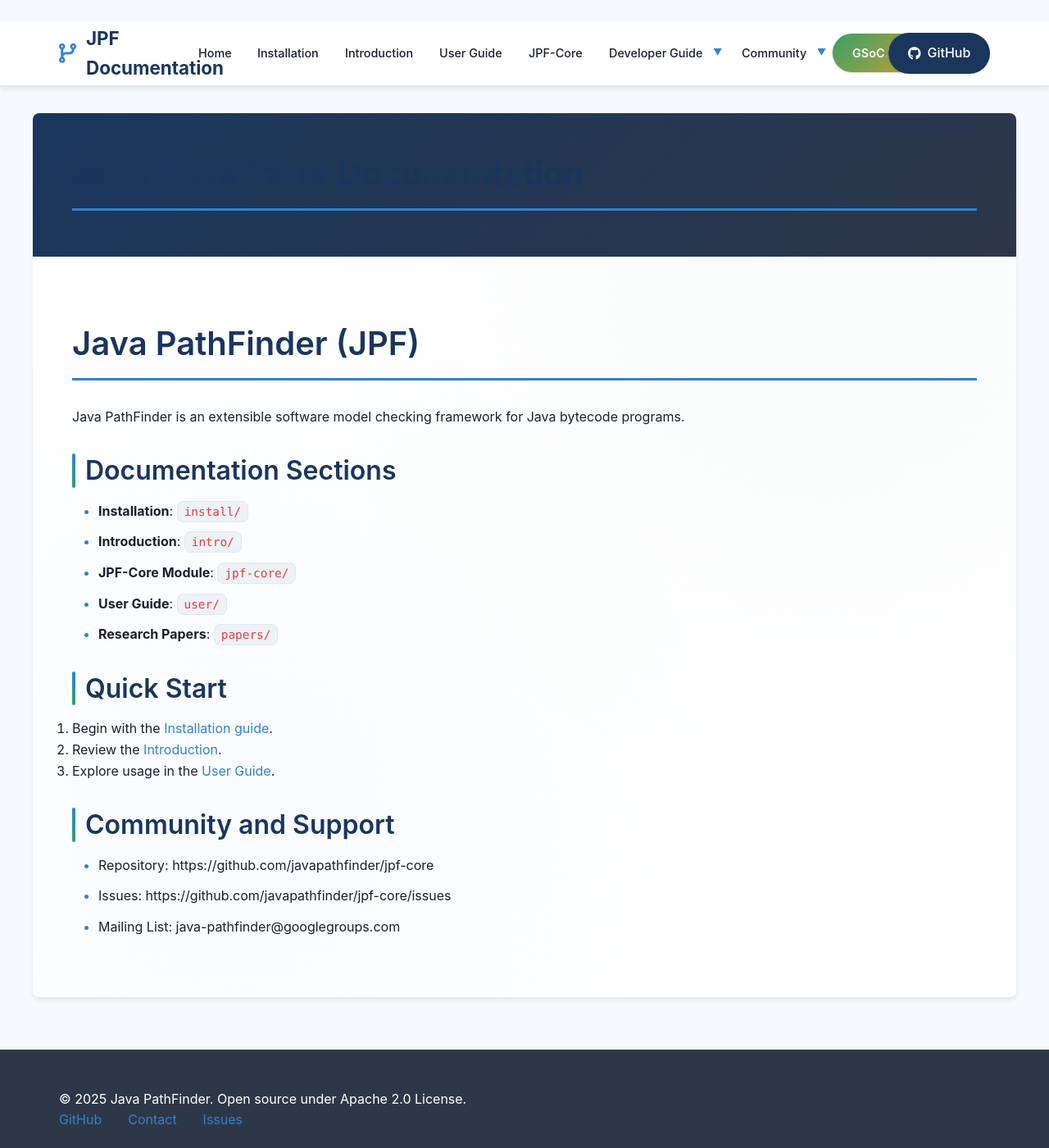
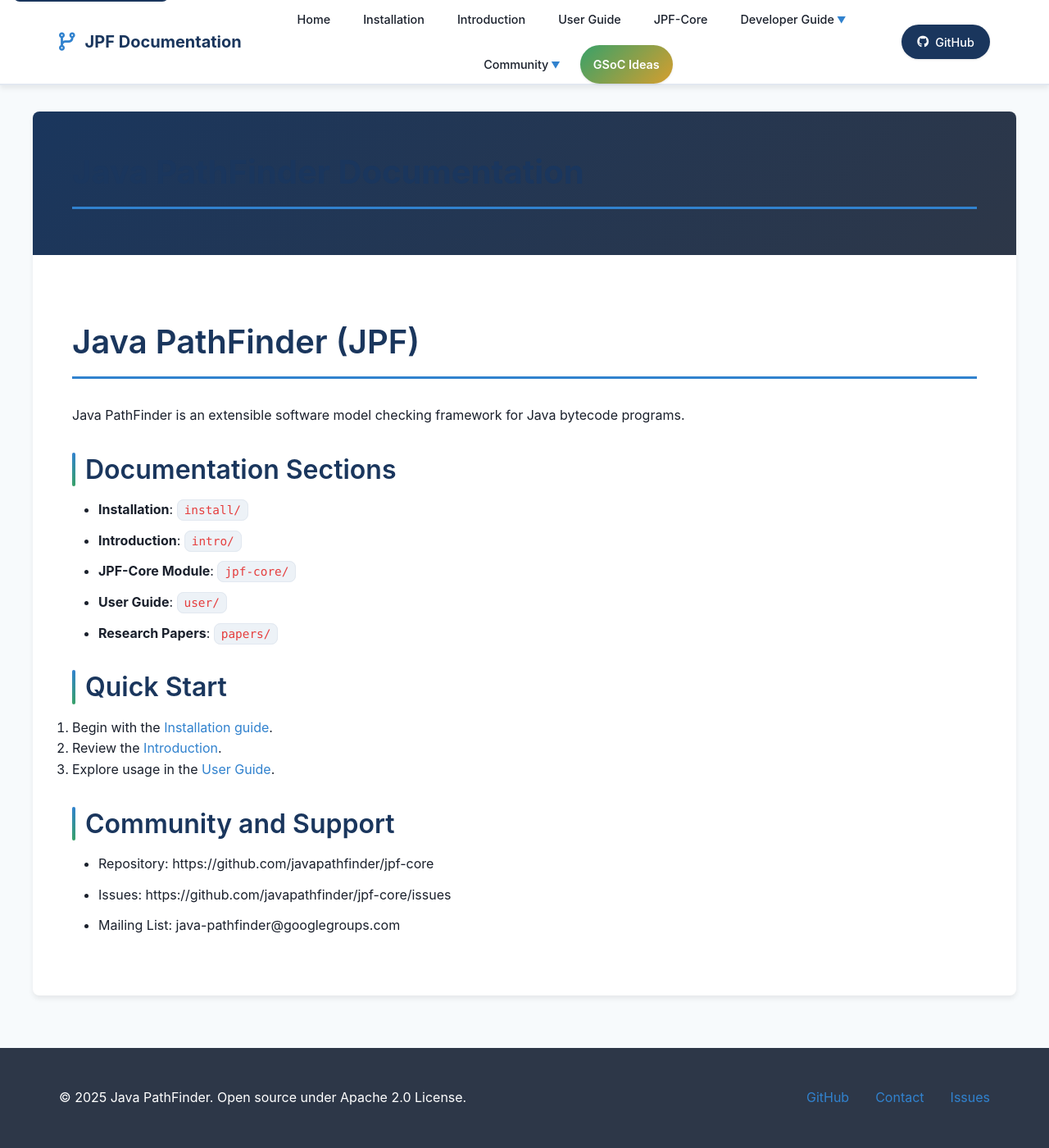
Before and after one commit to Mahmoud-Khawaja/Mahmoud-Khawaja.github.io, a Jekyll site: the page built from jpf-core/index.md, in a window 1280 px wide and 1400 px high. Shown: the whole window at 82% size. Built offline with Jekyll 4.4.1, drawn with Linux system fonts in a browser that asks for light colours.

Commit message:
Update JPF-core documentation from commit e54ed0fb8d9c6eabc206fd45ca85429e477b435d

```diff
--- a/jpf-core/_includes/navigation.html
+++ b/jpf-core/_includes/navigation.html
@@ -6,10 +6,10 @@
         <li><a href="{{ site.baseurl }}/user/How-to-use-JPF.html">User Guide</a></li>
         <li><a href="{{ site.baseurl }}/jpf-core/JPF-core.html">JPF-Core</a></li>
 
-        <!-- NEW: Developer Guide Dropdown -->
-        <li class="dropdown" aria-haspopup="true" aria-expanded="false">
-            <a href="#" aria-haspopup="true" aria-controls="devel-menu">Developer Guide</a>
-            <ul class="dropdown-menu" id="devel-menu" aria-label="Developer Guide" role="menu">
+        <!-- Developer Guide Dropdown -->
+        <li class="dropdown">
+            <a href="#">Developer Guide</a>
+            <ul class="dropdown-menu">
                 <li><a href="{{ site.baseurl }}/devel/Developer-guide.html">Overview</a></li>
                 <li><a href="{{ site.baseurl }}/devel/ChoiceGenerators.html">ChoiceGenerators</a></li>
                 <li><a href="{{ site.baseurl }}/devel/Listeners.html">Listeners</a></li>
@@ -20,16 +20,17 @@
             </ul>
         </li>
 
-        <li class="dropdown" aria-haspopup="true" aria-expanded="false">
-            <a href="#" aria-haspopup="true" aria-controls="community-menu">Community</a>
-            <ul class="dropdown-menu" id="community-menu" aria-label="Community" role="menu">
+        <!-- Community Dropdown -->
+        <li class="dropdown">
+            <a href="#">Community</a>
+            <ul class="dropdown-menu">
                 <li><a href="{{ site.baseurl }}/papers/Related-publications.html">Papers</a></li>
                 <li><a href="{{ site.baseurl }}/workshop-2016/JPF-Workshop-2016.html">Workshop 2016</a></li>
                 <li><a href="{{ site.baseurl }}/workshop-2017/JPF-Workshop-2017.html">Workshop 2017</a></li>
             </ul>
         </li>
 
-        <!-- GSoC Ideas tab -->
+        <!-- Special GSoC Ideas Tab -->
         <li><a href="{{ site.baseurl }}/gsoc/2025/ideas.html" class="ideas-tab">GSoC Ideas</a></li>
     </ul>
 </nav>
--- a/jpf-core/_layouts/default.html
+++ b/jpf-core/_layouts/default.html
@@ -12,9 +12,10 @@
 <!-- Skip link -->
 <a href="#main-content" class="skip-link">Skip to main content</a>
 
-<!-- Header with navigation -->
+<!-- Fixed Header with Clean Layout -->
 <header class="site-header">
   <div class="header-container">
+    <!-- Brand Section -->
     <div class="header-brand">
       <a href="{{ site.baseurl }}/" class="brand-link">
         <i class="fas fa-code-branch"></i>
@@ -22,12 +23,12 @@
       </a>
     </div>
 
-    <!-- Main navigation -->
+    <!-- Navigation Section -->
     <nav class="main-nav">
       {% include navigation.html %}
     </nav>
 
-    <!-- GitHub link -->
+    <!-- Actions Section -->
     <div class="header-actions">
       <a href="https://github.com/javapathfinder/jpf-core" class="github-link">
         <i class="fab fa-github"></i>
@@ -53,7 +54,7 @@
   </div>
 </main>
 
-<!-- Simple footer -->
+<!-- Clean Footer -->
 <footer class="site-footer">
   <div class="footer-container">
     <div class="footer-content">
@@ -68,7 +69,5 @@
     </div>
   </div>
 </footer>
-
-<script src="{{ '/assets/js/enhanced-docs.js' | relative_url }}"></script>
 </body>
 </html>
--- a/jpf-core/assets/css/style.css
+++ b/jpf-core/assets/css/style.css
@@ -27,7 +27,7 @@
     --shadow-lg: 0 10px 15px rgba(0, 0, 0, 0.1);
 
     /* Spacing */
-    --header-height: 80px;
+    --header-height: 70px;
     --container-width: 1200px;
     --border-radius: 8px;
     --transition: all 0.3s cubic-bezier(0.4, 0, 0.2, 1);
@@ -71,7 +71,7 @@ body {
     top: 16px;
 }
 
-/* FIXED PROFESSIONAL HEADER */
+/* CLEAN HEADER LAYOUT */
 .site-header {
     background: var(--bg-white);
     border-bottom: 2px solid var(--border);
@@ -79,21 +79,27 @@ body {
     position: sticky;
     top: 0;
     z-index: 100;
-    height: var(--header-height);
+    min-height: var(--header-height);
 }
 
 .header-container {
     max-width: var(--container-width);
     margin: 0 auto;
-    height: 100%;
+    display: grid;
+    grid-template-columns: auto 1fr auto;
+    align-items: center;
+    padding: 0 2rem;
+    gap: 2rem;
+    min-height: var(--header-height);
+}
+
+/* Brand Section */
+.header-brand {
     display: flex;
     align-items: center;
-    justify-content: space-between;
-    padding: 0 2rem;
-    gap: 3rem;
+    white-space: nowrap;
 }
 
-/* Professional Brand */
 .header-brand .brand-link {
     display: flex;
     align-items: center;
@@ -101,32 +107,24 @@ body {
     color: var(--primary);
     text-decoration: none;
     font-weight: 700;
-    font-size: 1.4rem;
+    font-size: 1.25rem;
     transition: var(--transition);
 }
 
 .header-brand .brand-link:hover {
     color: var(--accent);
-    transform: translateY(-2px);
 }
 
 .header-brand i {
-    font-size: 1.5rem;
+    font-size: 1.4rem;
     color: var(--accent);
-    animation: float 3s ease-in-out infinite;
 }
 
-@keyframes float {
-    0%, 100% { transform: translateY(0px); }
-    50% { transform: translateY(-3px); }
-}
-
-/* COMPLETELY FIXED NAVIGATION */
+/* SIMPLIFIED NAVIGATION */
 .main-nav {
-    flex: 1;
     display: flex;
     justify-content: center;
-    max-width: 700px;
+    width: 100%;
 }
 
 .nav-menu {
@@ -134,89 +132,56 @@ body {
     list-style: none;
     margin: 0;
     padding: 0;
-    gap: 0; /* Remove gap to prevent overlap */
-    width: 100%;
-    height: 100%;
+    gap: 0.5rem;
     align-items: center;
+    justify-content: center;
+    flex-wrap: wrap;
 }
 
 .nav-menu li {
     position: relative;
-    height: 100%;
-    display: flex;
-    align-items: center;
-    flex: 1; /* Equal distribution */
 }
 
-.nav-menu a {
-    display: flex;
-    align-items: center;
-    justify-content: center;
-    width: 100%;
-    height: 100%;
-    padding: 0 1rem; /* Horizontal padding only */
-    color: var(--text-dark); /* Dark text for visibility */
+.nav-menu > li > a {
+    display: block;
+    padding: 0.75rem 1rem;
+    color: var(--text-dark);
     text-decoration: none;
     font-weight: 500;
     font-size: 0.9rem;
     transition: var(--transition);
-    position: relative;
+    border-radius: var(--border-radius);
     white-space: nowrap;
-    text-align: center;
-    border-radius: 0; /* Remove border radius to prevent gaps */
 }
 
-.nav-menu a:hover {
-    background: linear-gradient(135deg, var(--bg-light) 0%, var(--bg-gray) 100%);
-    color: var(--accent); /* High contrast hover color */
-    transform: translateY(-2px);
+.nav-menu > li > a:hover {
+    background: var(--bg-light);
+    color: var(--accent);
 }
 
-.nav-menu a::after {
-    content: '';
-    position: absolute;
-    bottom: 0;
-    left: 0;
-    width: 0;
-    height: 3px;
-    background: linear-gradient(90deg, var(--accent), var(--success));
-    transition: var(--transition);
+/* FIXED DROPDOWN STYLING */
+.dropdown {
+    position: relative;
 }
 
-.nav-menu a:hover::after,
-.nav-menu a.active::after {
-    width: 100%;
-}
-
-/* FIXED DROPDOWN */
-.dropdown > a {
-    position: relative;
-    padding-right: 2rem !important; /* Space for arrow */
-}
-
-.dropdown > a::before {
-    content: "▼";
-    position: absolute;
-    right: 0.5rem;
-    top: 50%;
-    transform: translateY(-50%);
+.dropdown > a::after {
+    content: " ▼";
     font-size: 0.7rem;
     color: var(--accent);
     transition: var(--transition);
 }
 
-.dropdown:hover > a::before {
-    transform: translateY(-50%) rotate(180deg);
+.dropdown:hover > a::after {
+    transform: rotate(180deg);
 }
 
 .dropdown-menu {
     position: absolute;
     top: 100%;
     left: 0;
-    right: 0;
     background: var(--bg-white);
     border: 1px solid var(--border);
-    border-top: none;
+    border-radius: var(--border-radius);
     box-shadow: var(--shadow-lg);
     opacity: 0;
     visibility: hidden;
@@ -224,6 +189,7 @@ body {
     transition: var(--transition);
     z-index: 1000;
     min-width: 200px;
+    margin-top: 0.5rem;
 }
 
 .dropdown:hover .dropdown-menu {
@@ -233,62 +199,71 @@ body {
 }
 
 .dropdown-menu li {
-    height: auto;
-    flex: none;
     width: 100%;
 }
 
 .dropdown-menu a {
+    display: block;
     width: 100%;
-    height: auto;
-    padding: 1rem 1.5rem;
-    color: var(--text-dark); /* High contrast */
-    font-size: 0.9rem;
-    text-align: left;
-    justify-content: flex-start;
+    padding: 0.75rem 1rem;
+    color: var(--text-dark);
+    text-decoration: none;
+    font-size: 0.85rem;
+    transition: var(--transition);
     border-bottom: 1px solid var(--border);
-}
-
-.dropdown-menu a:last-child {
-    border-bottom: none;
-}
-
-.dropdown-menu a::after {
-    display: none;
-}
-
-.dropdown-menu a::before {
-    display: none;
 }
 
 .dropdown-menu a:hover {
     background: var(--bg-light);
     color: var(--accent);
-    transform: translateX(8px);
 }
 
-/* Professional GitHub Link */
+.dropdown-menu li:last-child a {
+    border-bottom: none;
+}
+
+/* Special Ideas Tab */
+.ideas-tab {
+    background: linear-gradient(135deg, var(--success) 0%, var(--warning) 100%) !important;
+    color: var(--text-white) !important;
+    border-radius: 25px !important;
+    font-weight: 600 !important;
+    box-shadow: var(--shadow-sm) !important;
+}
+
+.ideas-tab:hover {
+    background: linear-gradient(135deg, var(--warning) 0%, var(--success) 100%) !important;
+    transform: translateY(-2px) !important;
+}
+
+/* GitHub Actions */
+.header-actions {
+    display: flex;
+    align-items: center;
+    white-space: nowrap;
+}
+
 .header-actions .github-link {
     display: flex;
     align-items: center;
     gap: 0.5rem;
-    padding: 0.75rem 1.5rem;
+    padding: 0.6rem 1.2rem;
     background: var(--primary);
-    color: var(--text-white); /* High contrast white text */
+    color: var(--text-white);
     text-decoration: none;
     border-radius: 25px;
     font-weight: 500;
+    font-size: 0.9rem;
     transition: var(--transition);
     box-shadow: var(--shadow-sm);
 }
 
 .header-actions .github-link:hover {
     background: var(--accent);
-    transform: translateY(-2px) scale(1.05);
-    box-shadow: var(--shadow-md);
+    transform: translateY(-2px);
 }
 
-/* ENHANCED CONTENT WITH LIFE */
+/* CONTENT STYLING */
 .main-content {
     max-width: var(--container-width);
     margin: 2rem auto;
@@ -296,92 +271,36 @@ body {
     border-radius: var(--border-radius);
     box-shadow: var(--shadow-md);
     overflow: hidden;
-    animation: slideUp 0.8s ease;
-    position: relative;
 }
 
-@keyframes slideUp {
-    from {
-        opacity: 0;
-        transform: translateY(50px);
-    }
-    to {
-        opacity: 1;
-        transform: translateY(0);
-    }
-}
-
-/* Add subtle pattern overlay */
-.main-content::before {
-    content: '';
-    position: absolute;
-    top: 0;
-    left: 0;
-    right: 0;
-    bottom: 0;
-    background:
-        radial-gradient(circle at 20% 80%, rgba(49, 130, 206, 0.03) 0%, transparent 50%),
-        radial-gradient(circle at 80% 20%, rgba(56, 161, 105, 0.03) 0%, transparent 50%);
-    pointer-events: none;
-    z-index: 0;
-}
-
-/* Professional Page Header */
 .page-header {
     background: linear-gradient(135deg, var(--primary) 0%, var(--secondary) 100%);
     color: var(--text-white);
     padding: 3rem;
-    position: relative;
-    overflow: hidden;
-}
-
-.page-header::after {
-    content: '';
-    position: absolute;
-    top: -50%;
-    right: -20%;
-    width: 100%;
-    height: 200%;
-    background: linear-gradient(45deg, transparent 40%, rgba(255,255,255,0.05) 50%, transparent 60%);
-    transform: rotate(45deg);
-    animation: shine 4s ease-in-out infinite;
-}
-
-@keyframes shine {
-    0%, 100% { transform: translateX(-100%) rotate(45deg); }
-    50% { transform: translateX(100%) rotate(45deg); }
 }
 
 .page-title {
     font-size: 2.5rem;
     font-weight: 700;
     margin: 0 0 0.5rem 0;
-    position: relative;
-    z-index: 1;
 }
 
 .page-description {
     font-size: 1.2rem;
     opacity: 0.9;
     margin: 0;
-    position: relative;
-    z-index: 1;
 }
 
-/* Enhanced Content */
 .content {
     padding: 3rem;
-    position: relative;
-    z-index: 1;
 }
 
-/* Professional Typography */
+/* Typography */
 h1, h2, h3, h4, h5, h6 {
     font-weight: 600;
     margin: 2rem 0 1rem 0;
     color: var(--primary);
     line-height: 1.3;
-    position: relative;
 }
 
 h1 {
@@ -413,34 +332,19 @@ h3 {
     color: var(--accent);
 }
 
-/* Enhanced Links */
+/* Links */
 a:not(.nav-menu a):not(.dropdown-menu a):not(.brand-link):not(.github-link) {
     color: var(--accent);
     text-decoration: none;
-    position: relative;
     transition: var(--transition);
 }
 
 a:not(.nav-menu a):not(.dropdown-menu a):not(.brand-link):not(.github-link):hover {
     color: var(--primary);
+    text-decoration: underline;
 }
 
-a:not(.nav-menu a):not(.dropdown-menu a):not(.brand-link):not(.github-link)::after {
-    content: '';
-    position: absolute;
-    bottom: -2px;
-    left: 0;
-    width: 0;
-    height: 2px;
-    background: linear-gradient(90deg, var(--accent), var(--success));
-    transition: var(--transition);
-}
-
-a:not(.nav-menu a):not(.dropdown-menu a):not(.brand-link):not(.github-link):hover::after {
-    width: 100%;
-}
-
-/* Enhanced Lists */
+/* Lists */
 ul:not(.nav-menu):not(.dropdown-menu) {
     padding-left: 2rem;
     margin-bottom: 1.5rem;
@@ -448,19 +352,9 @@ ul:not(.nav-menu):not(.dropdown-menu) {
 
 ul:not(.nav-menu):not(.dropdown-menu) li {
     margin-bottom: 0.75rem;
-    position: relative;
-    transition: var(--transition);
 }
 
-ul:not(.nav-menu):not(.dropdown-menu) li:hover {
-    transform: translateX(5px);
-}
-
-ul:not(.nav-menu):not(.dropdown-menu) li::marker {
-    color: var(--accent);
-}
-
-/* Professional Code Blocks */
+/* Code */
 pre, code {
     font-family: 'SF Mono', 'Monaco', 'Cascadia Code', 'Roboto Mono', monospace;
     background: var(--bg-gray);
@@ -480,32 +374,23 @@ pre {
     border: 1px solid var(--border);
     box-shadow: var(--shadow-sm);
     overflow-x: auto;
-    position: relative;
 }
 
-pre::before {
-    content: '';
-    position: absolute;
-    top: 0;
-    left: 0;
-    width: 100%;
-    height: 4px;
-    background: linear-gradient(90deg, var(--accent), var(--success));
-}
-
-/* Professional Footer */
+/* Footer */
 .site-footer {
     background: var(--bg-dark);
     color: var(--text-white);
     padding: 3rem 0;
     margin-top: 4rem;
-    position: relative;
 }
 
 .footer-container {
     max-width: var(--container-width);
     margin: 0 auto;
     padding: 0 2rem;
+}
+
+.footer-content {
     display: flex;
     justify-content: space-between;
     align-items: center;
@@ -522,58 +407,36 @@ pre::before {
     color: var(--text-white);
     text-decoration: none;
     transition: var(--transition);
-    position: relative;
 }
 
 .footer-links a:hover {
     color: var(--accent);
-    transform: translateY(-2px);
-}
-
-/* Special Elements */
-.ideas-tab {
-    background: linear-gradient(135deg, var(--success) 0%, var(--warning) 100%) !important;
-    color: var(--text-white) !important;
-    border-radius: 25px !important;
-    padding: 0.75rem 1.5rem !important;
-    font-weight: 600 !important;
-    box-shadow: var(--shadow-sm) !important;
-    animation: pulse 2s infinite !important;
-}
-
-@keyframes pulse {
-    0%, 100% { transform: scale(1); }
-    50% { transform: scale(1.05); }
 }
 
 /* RESPONSIVE DESIGN */
-@media (max-width: 992px) {
+@media (max-width: 1024px) {
     .header-container {
-        flex-direction: column;
-        height: auto;
+        grid-template-columns: 1fr;
+        text-align: center;
+        gap: 1rem;
         padding: 1rem;
-        gap: 1rem;
     }
 
-    .main-nav {
-        width: 100%;
-        max-width: none;
+    .header-brand,
+    .header-actions {
+        justify-content: center;
+    }
+}
+
+@media (max-width: 768px) {
+    .nav-menu {
+        flex-direction: column;
+        gap: 0.25rem;
     }
 
-    .nav-menu {
-        flex-wrap: wrap;
-        justify-content: center;
-        gap: 0.5rem;
-    }
-
-    .nav-menu li {
-        flex: none;
-        height: auto;
-    }
-
-    .nav-menu a {
-        padding: 0.75rem 1rem;
-        border-radius: var(--border-radius);
+    .nav-menu > li > a {
+        padding: 0.5rem 0.75rem;
+        font-size: 0.85rem;
     }
 
     .dropdown-menu {
@@ -581,36 +444,43 @@ pre::before {
         opacity: 1;
         visibility: visible;
         transform: none;
-        box-shadow: var(--shadow-sm);
-        border: 1px solid var(--border);
+        box-shadow: none;
+        border: none;
+        background: var(--bg-light);
+        margin-top: 0.25rem;
         border-radius: var(--border-radius);
-        margin-top: 0.5rem;
-    }
-}
-
-@media (max-width: 768px) {
-    .nav-menu {
-        flex-direction: column;
-        width: 100%;
-    }
-
-    .nav-menu li {
-        width: 100%;
     }
 
     .main-content {
         margin: 1rem;
+        border-radius: 0;
+    }
+
+    .content,
+    .page-header {
+        padding: 2rem 1rem;
+    }
+
+    .page-title {
+        font-size: 2rem;
+    }
+}
+
+@media (max-width: 480px) {
+    .header-container {
+        padding: 0.5rem;
+    }
+
+    .header-brand .brand-link {
+        font-size: 1.1rem;
+    }
+
+    .nav-menu > li > a {
+        padding: 0.4rem 0.6rem;
+        font-size: 0.8rem;
     }
 
     .content {
-        padding: 2rem 1rem;
+        padding: 1.5rem 1rem;
     }
 }
-
-/* Performance Optimizations */
-.nav-menu a,
-.dropdown-menu,
-.brand-link,
-.github-link {
-    will-change: transform;
-}
```
